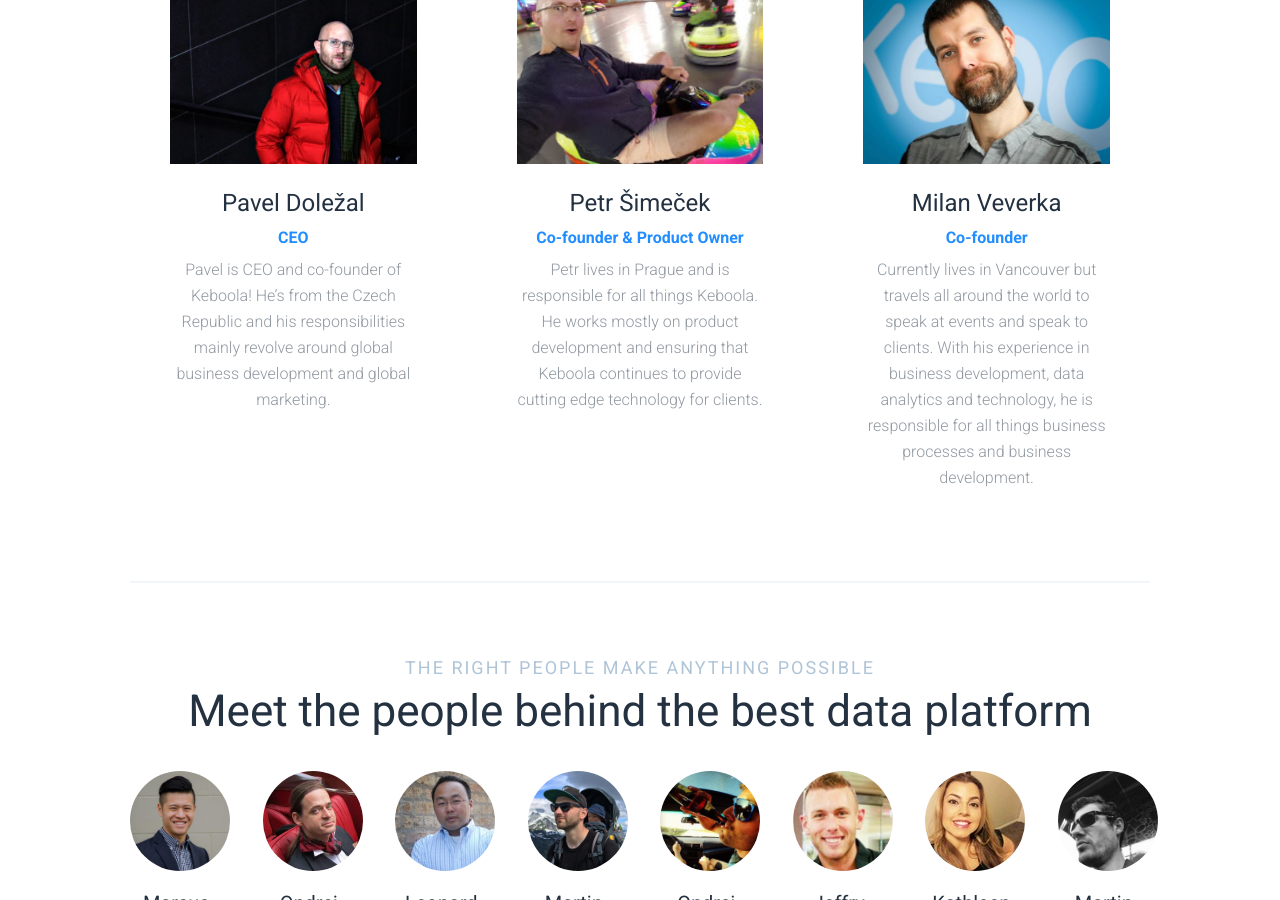
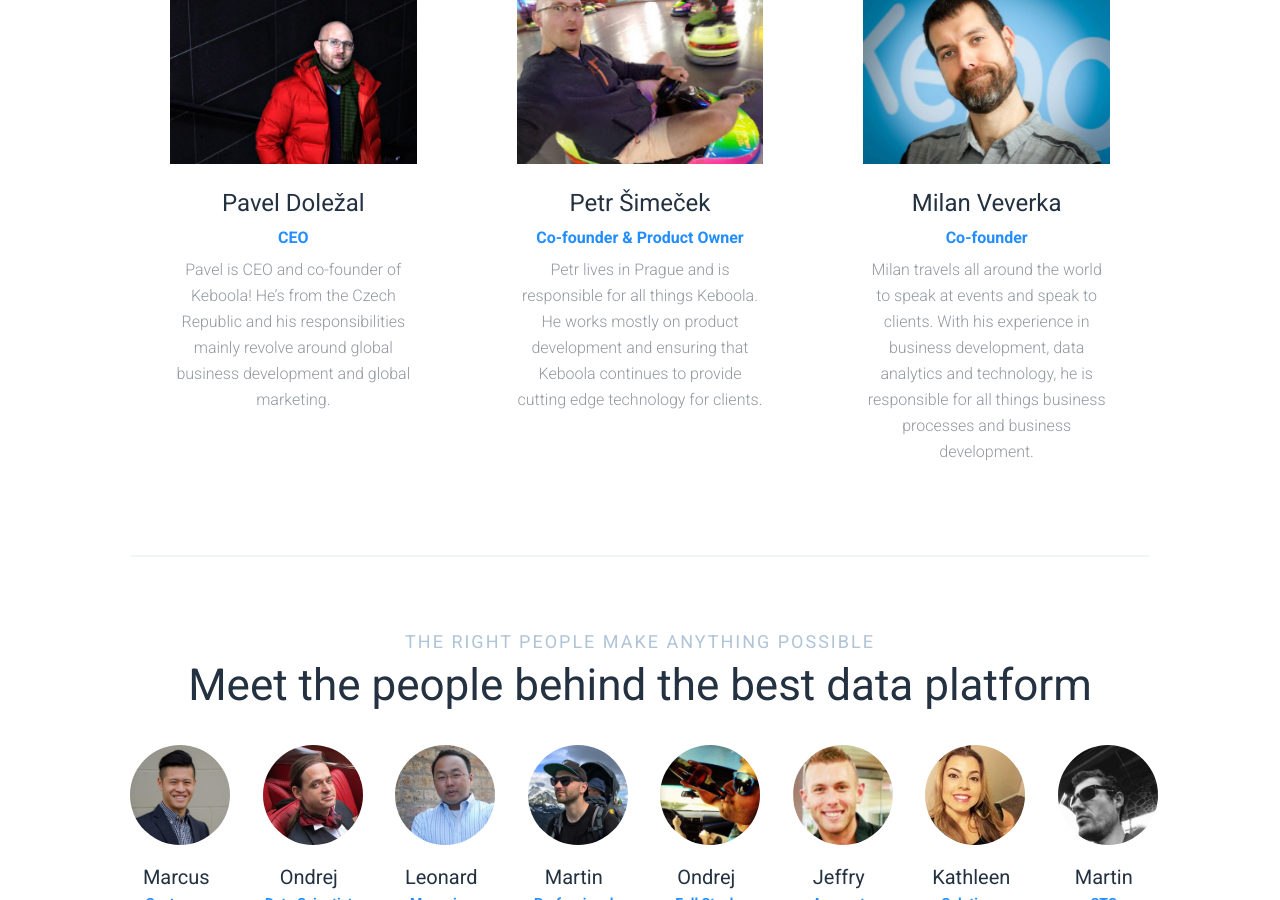
Before and after one commit to keboola/website, a Jekyll site: the page built from _about/about.md, in a window 1280 px wide and 900 px high, scrolled down 1703 px. Built offline with Jekyll 4.4.1, drawn with Linux system fonts in a browser that asks for light colours; nearby versions of some CDN libraries.

Commit message:
Update from Forestry.io - Updated about.md

```diff
--- a/_about/about.md
+++ b/_about/about.md
@@ -58,10 +58,9 @@
     photo: "/uploads/petr-1.jpg"
   - name: Milan Veverka
     position: Co-founder
-    desc: Currently lives in Vancouver but travels all around the world to speak at
-      events and speak to clients. With his experience in business development, data
-      analytics and technology, he is responsible for all things business processes
-      and business development.
+    desc: Milan travels all around the world to speak at events and speak to clients.
+      With his experience in business development, data analytics and technology,
+      he is responsible for all things business processes and business development.
     photo: "/uploads/milan.jpg"
 - template: horizontal-rule
   block: hr
```
